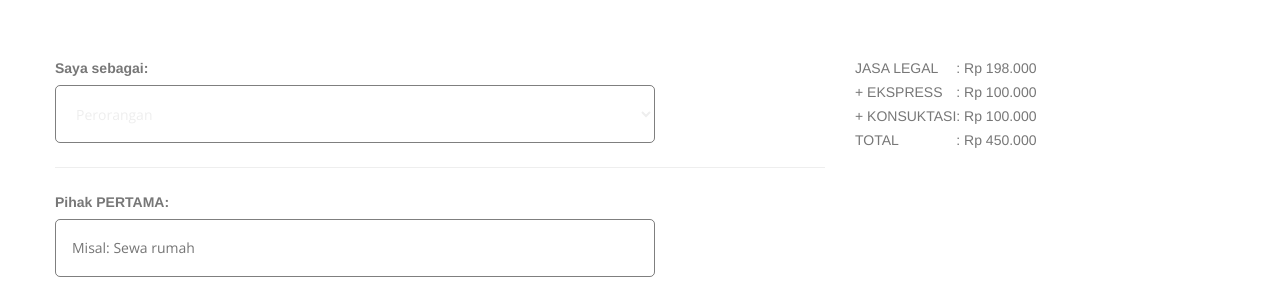
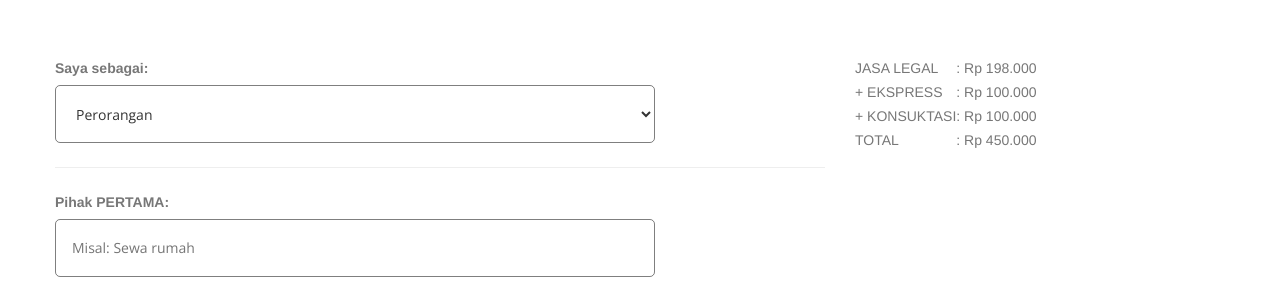
Before and after one commit to kemtol/legalserviceindonesia, a Jekyll site: the page built from laman/checkout.md, in a window 1280 px wide. Shown: the part 432-732 px from the top of the page. Built offline with Jekyll 4.4.1, drawn with Linux system fonts in a browser that asks for light colours.

Commit message:
Update custom.css

```diff
--- a/css/custom.css
+++ b/css/custom.css
@@ -228,7 +228,7 @@ section:nth-of-type(odd){
 
 #page .inputs-wrapper select{
 	height:56px;
-	color: #eee;
+	color: #333;
 }
 
 #page #checkout .btn-primary.btn-filled {
```
